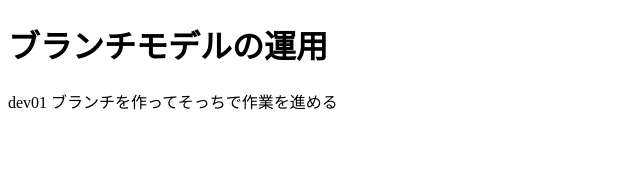
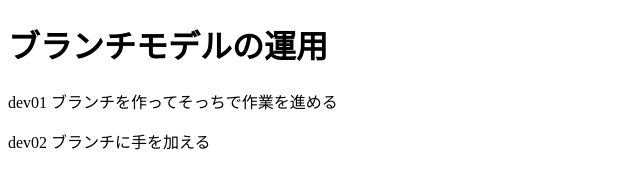
Before and after one commit to xxxxx417/0826, a plain HTML site: page index.html in a window 1280 px wide. Shown: the whole page, without its empty margins (0-640 px from the left). Drawn offline with Linux system fonts and the light colour scheme.

Commit message:
Update index.html

```diff
--- a/index.html
+++ b/index.html
@@ -9,5 +9,6 @@
 <body>
 <h1>ブランチモデルの運用</h1>
 <p>dev01 ブランチを作ってそっちで作業を進める</p>
+<p>dev02 ブランチに手を加える</p>
 </body>
 </html>
```
